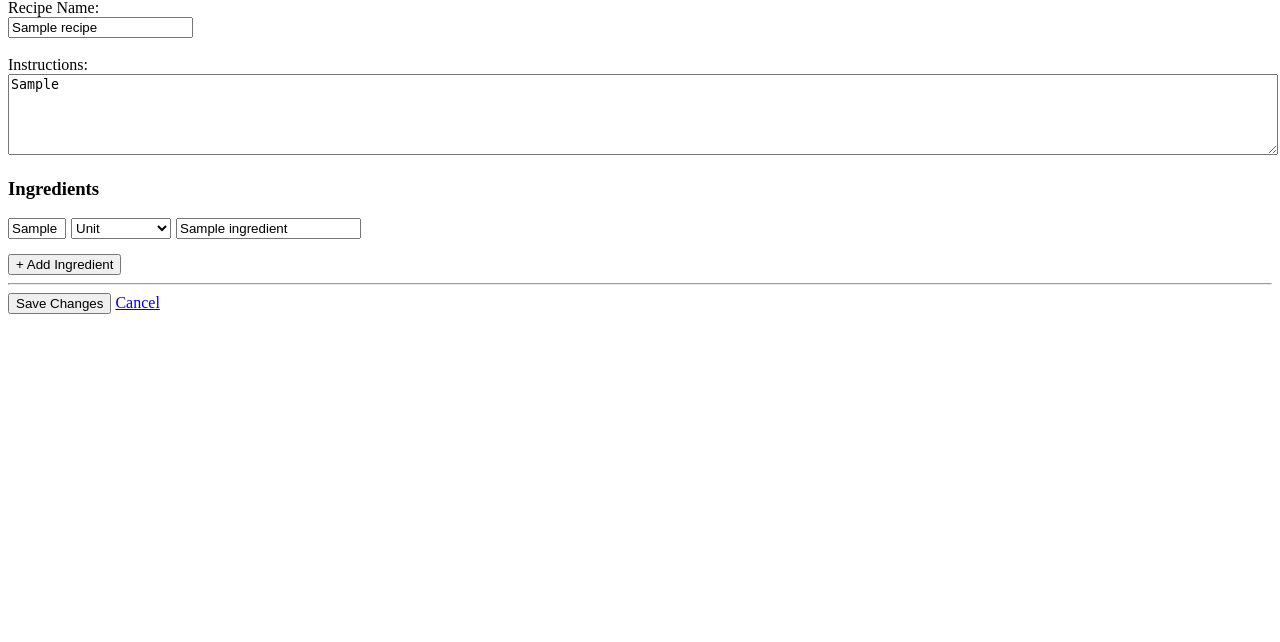
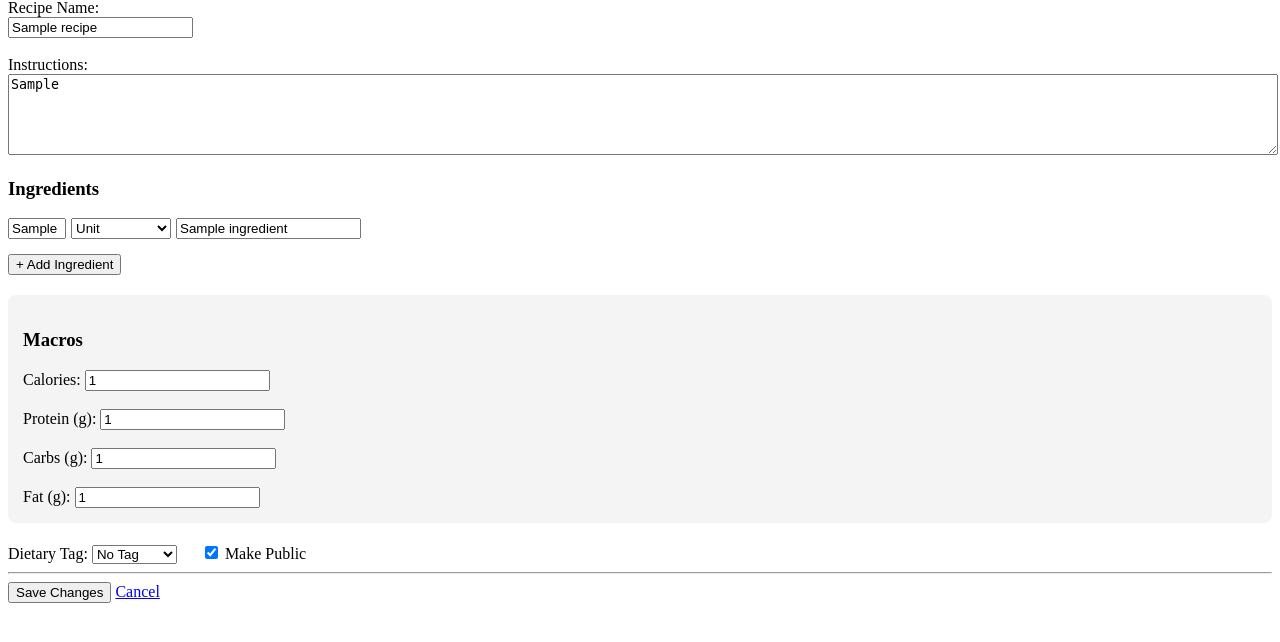
Before and after one commit to Javan27/CSC330-RecipeHub, a Flask app: page /edit_recipe/1 in a window 1280 px wide. Shown: the part 81-723 px from the top of the page. Run offline with Flask 3, Linux system fonts and the light colour scheme; the visitor is signed in with stand-in values (Sample User, id 1); tables that the repository leaves empty hold one stand-in row (values such as "Sample post").

Commit message:
macros and tags
Added fields for macros and dietary tags to the recipe edit form.

```diff
--- a/templates/edit_recipe.html
+++ b/templates/edit_recipe.html
@@ -47,7 +47,34 @@
 
         <button type="button" id="add-ingredient-btn" style="margin-top: 10px;">+ Add Ingredient</button>
 
-        <!-- Macros, Tags, and Privacy (Keep your existing code for these) -->
+        <div style="background: #f4f4f4; padding: 15px; border-radius: 8px; margin-top: 20px;">
+            <h3>Macros</h3>
+            <label>Calories:</label>
+            <input type="number" name="calories" value="{{ recipe.calories or 0 }}"> <br><br>
+
+            <label>Protein (g):</label>
+            <input type="number" name="protein" value="{{ recipe.protein or 0 }}"> <br><br>
+
+            <label>Carbs (g):</label>
+            <input type="number" name="carbs" value="{{ recipe.carbs or 0 }}"> <br><br>
+
+            <label>Fat (g):</label>
+            <input type="number" name="fat" value="{{ recipe.fat or 0 }}">
+        </div>
+
+        <div style="margin-top: 20px;">
+            <label>Dietary Tag:</label>
+            <select name="tags">
+                <option value="">No Tag</option>
+                {% for tag in ['keto', 'sugar-free', 'protein', 'nut-free', 'vegan'] %}
+                    <option value="{{ tag }}" {% if recipe.tags == tag %}selected{% endif %}>{{ tag|capitalize }}</option>
+                {% endfor %}
+            </select>
+
+            <label style="margin-left: 20px;">
+                <input type="checkbox" name="is_public" {% if recipe.is_public %}checked{% endif %}> Make Public
+            </label>
+        </div>
         <hr>
         <button type="submit">Save Changes</button>
         <a href="{{ url_for('index') }}">Cancel</a>
```
